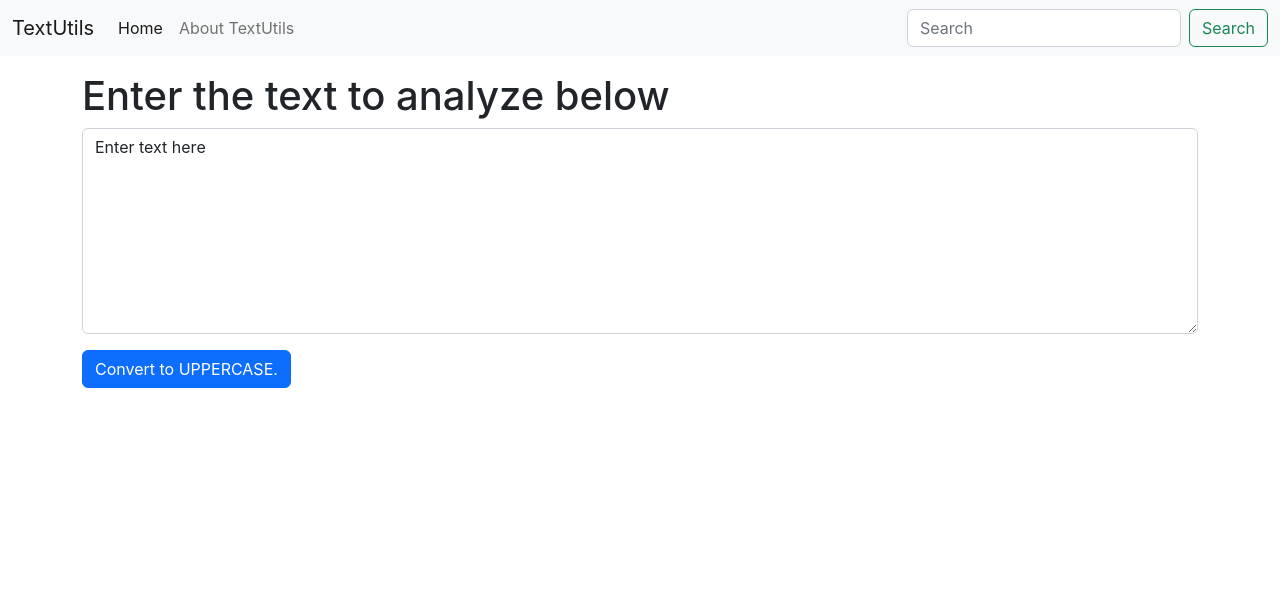
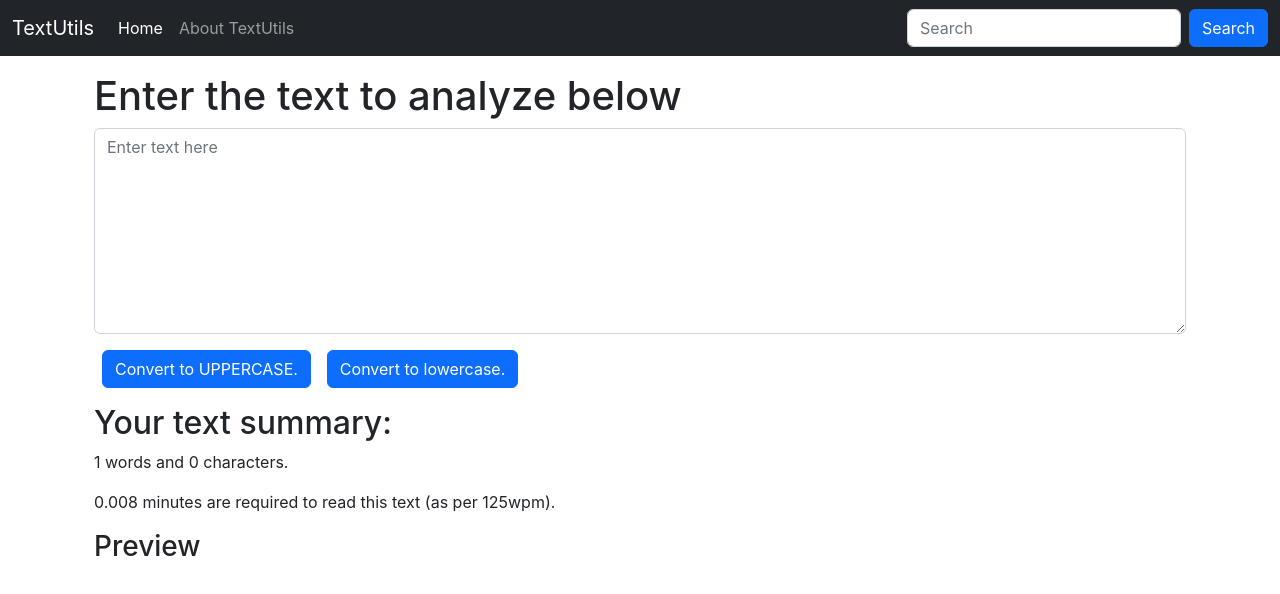
Before and after one commit to CodeWithShashank/Text-Utils, a React (Create React App) app: page / in a window 1280 px wide. Shown: the top 594 px of the page. Built offline with nearby package versions, Linux system fonts and the light colour scheme.

Commit message:
Added toLowerCase button and text summary.

```diff
--- a/src/components/Navbar.js
+++ b/src/components/Navbar.js
@@ -4,7 +4,7 @@
 export default function Navbar(props) {
     return (
         <>
-            <nav className="navbar navbar-expand-lg bg-light">
+            <nav className="navbar navbar-expand-lg navbar-dark bg-dark">
                 <div className="container-fluid">
                     <a className="navbar-brand" href="/">{props.title}</a>
                     <button className="navbar-toggler" type="button" data-bs-toggle="collapse" data-bs-target="#navbarSupportedContent" aria-controls="navbarSupportedContent" aria-expanded="false" aria-label="Toggle navigation">
@@ -21,7 +21,7 @@
                         </ul>
                         <form className="d-flex" role="search">
                             <input className="form-control me-2" type="search" placeholder="Search" aria-label="Search" />
-                            <button className="btn btn-outline-success" type="submit">Search</button>
+                            <button className="btn btn-primary" type="submit">Search</button>
                         </form>
                     </div>
                 </div>
--- a/src/components/TextForm.js
+++ b/src/components/TextForm.js
@@ -7,19 +7,34 @@
         let newText = text.toUpperCase();
         setText(newText);
     }
+    const handleLoClick = () => {
+        //console.log("lowercase was clicked and the text was " + text);
+        let newText = text.toLowerCase();
+        setText(newText);
+    }
 
     const handleOnChange = (event) => {
         //console.log("On change");
         setText(event.target.value);
     }
-    const [text,setText] = useState('Enter text here');
+    const [text,setText] = useState('');
     return (
-        <div>
+        <>
+        <div className="container">
             <h1>{props.heading}</h1>
             <div className="mb-3">
-                <textarea className="form-control" value={text} onChange={handleOnChange} id="myBox" rows="8"></textarea>
+                <textarea className="form-control" value={text} onChange={handleOnChange} placeholder="Enter text here" id="myBox" rows="8"></textarea>
             </div>
-            <button className="btn btn-primary" onClick={handleUpClick}>Convert to UPPERCASE.</button>
+            <button className="btn btn-primary mx-2" onClick={handleUpClick}>Convert to UPPERCASE.</button>
+            <button className="btn btn-primary mx-2" onClick={handleLoClick}>Convert to lowercase.</button>
         </div>
+        <div className="container my-3">
+            <h2>Your text summary:</h2>
+            <p>{text.split(" ").length} words and {text.length} characters.</p>
+            <p>{0.008 * text.split(" ").length} minutes are required to read this text (as per 125wpm).</p>
+            <h3>Preview</h3>
+            <p>{text}</p>
+        </div>
+        </>
     )
 }
```
